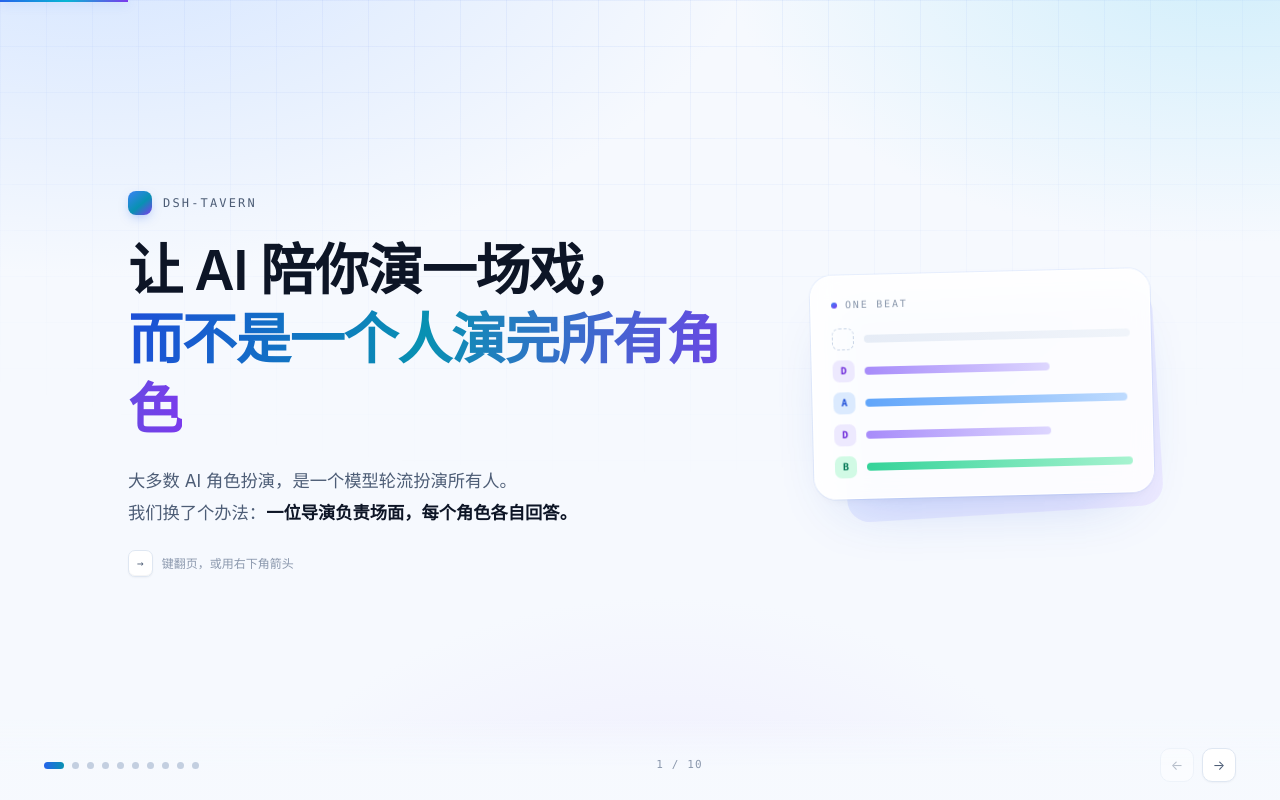
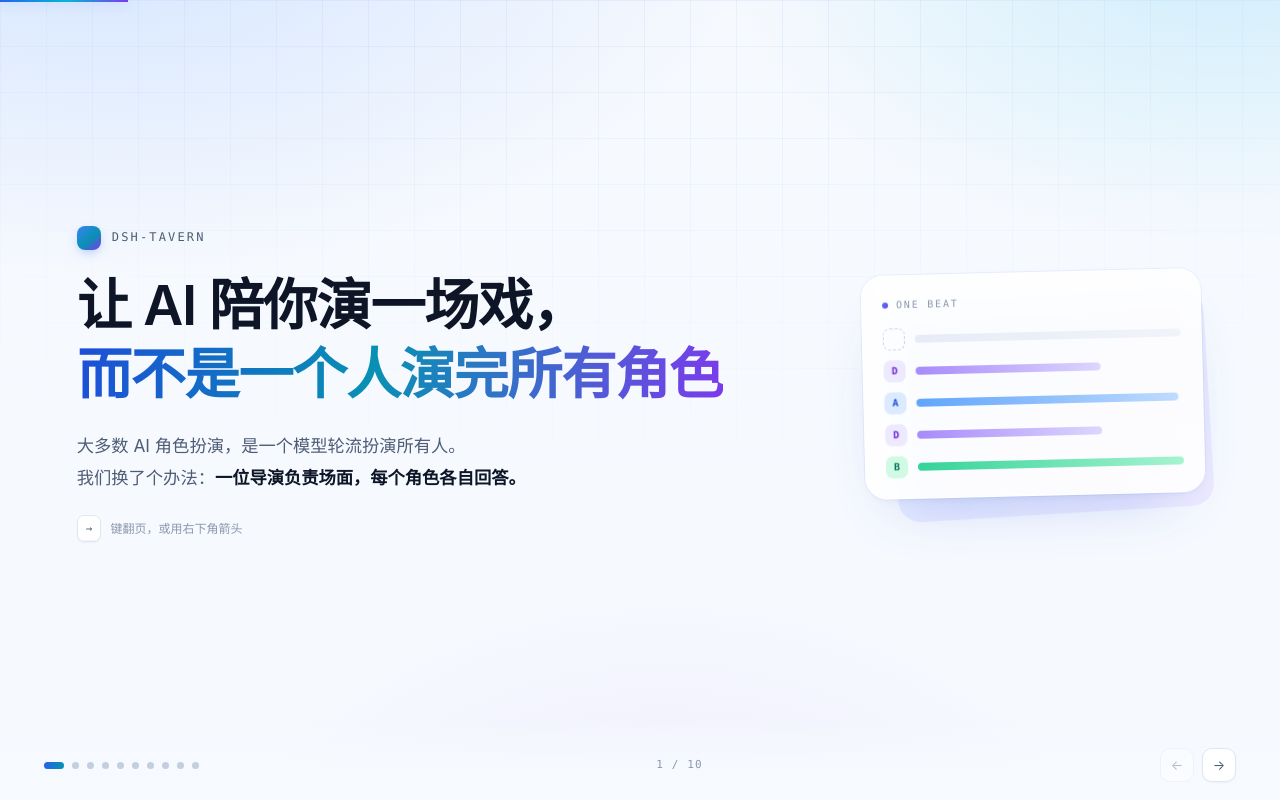
Before and after one commit to prophetcrab/DSHTavern, a website: page demo/index.html in a window 1280 px wide. Drawn offline with Linux system fonts and the light colour scheme.

Commit message:
fix(demo): keep the cover headline on two lines at mid widths

```diff
--- a/demo/index.html
+++ b/demo/index.html
@@ -116,7 +116,7 @@
 
   .inner {
     width: 100%;
-    max-width: min(80vw, 92rem);
+    max-width: min(calc(100vw - 9rem), 92rem);
     display: flex;
     flex-direction: column;
     gap: clamp(1rem, 2.4vh, 1.75rem);
```
